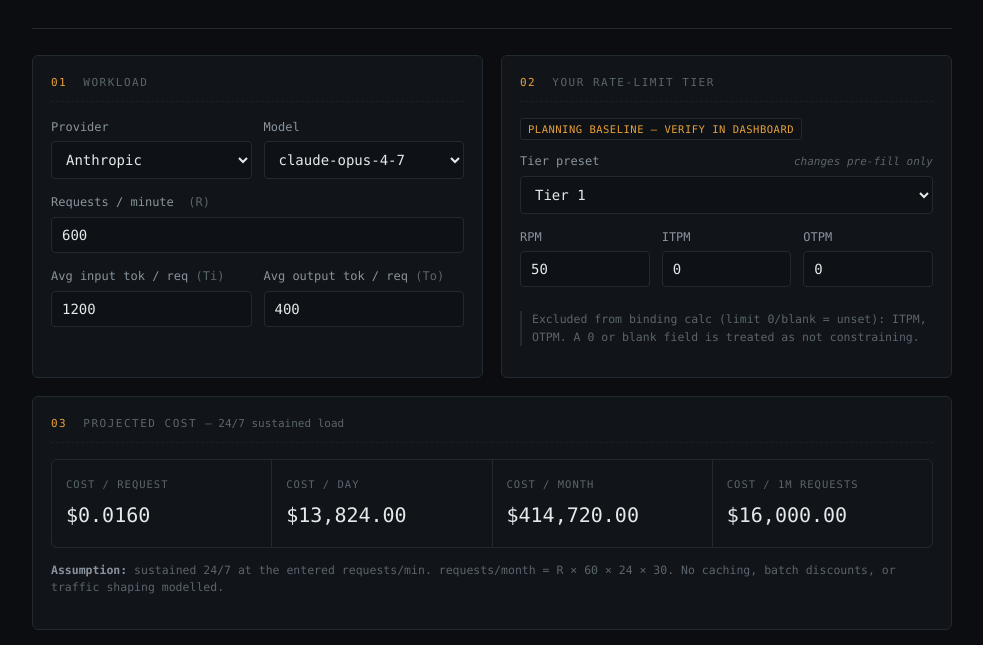
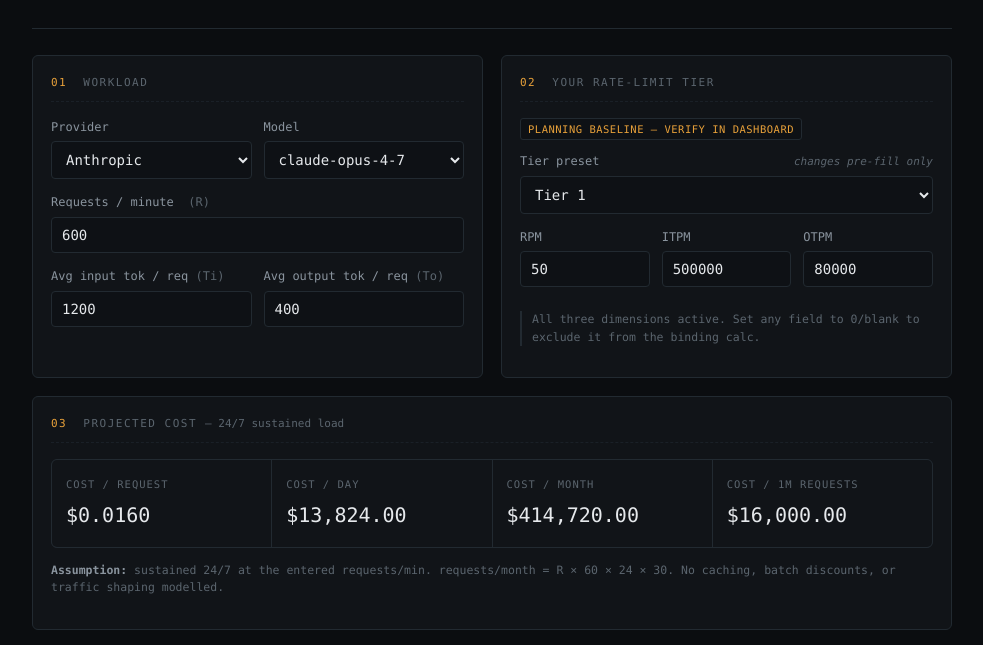
Before and after one commit to SolvoHQ/llmcapplanner, a plain HTML site: page index.html in a window 1280 px wide. Shown: the part 138-783 px from the top of the page, without its empty margins (148-1131 px from the left). Drawn offline with Linux system fonts and the light colour scheme.

Commit message:
fix: per-model Anthropic rate-limit presets + GoatCounter instrumentation
Correctness: replace the single per-tier ANTHROPIC_T4_ITPM anchor with a per-model ANTHROPIC_LIMITS table (t1/t4 rpm/itpm/otpm per model). Anthropic publishes ITPM/OTPM per model (Opus ITPM >> Sonnet at same tier), so a single per-tier number was structurally wrong. Source: platform.claude.com/docs/en/api/rate-limits, verified 2026-05-15. Pricing (MODELS) and all OpenAI numbers unchanged; footer snapshot date unchanged.

Instrumentation: add isolated GoatCounter pageview beacon (llmcapplanner.goatcounter.com), a track() triple-fallback helper, and a debounced (~1200ms) de-duped plan_computed event fired at most once per provider|model|tier combo per session when requests/min > 0. Calculator math/render untouched.

---
product-impact: refines-shape
note: LLM Cap Planner: deterministic client-side cost + 429-binding calculator, now with source-verified per-model Anthropic limits and isolated GoatCounter usage analytics.
tick-id: c400b25576024797a71cff8876dd42e6

Co-authored-by: solvo-llmcapplanner <agent@foundagent.net>

```diff
--- a/index.html
+++ b/index.html
@@ -292,16 +292,19 @@
   }
 };
 
-// Documented May-2026 anchor defaults. ITPM varies per model on Anthropic Tier 4;
-// opus uses the same 2,000,000 planning anchor as sonnet. All fields are editable.
-const ANTHROPIC_T4_ITPM = {
-  "claude-opus-4-7": 2000000,
-  "claude-sonnet-4-6": 2000000,
-  "claude-haiku-4-5": 4000000
+// Per-model Anthropic tier limits — source: platform.claude.com/docs/en/api/rate-limits, verified 2026-05-15.
+// Anthropic publishes ITPM/OTPM PER MODEL (Opus ITPM is much higher than Sonnet at the same tier),
+// so a single per-tier number is structurally wrong. All fields remain editable.
+const ANTHROPIC_LIMITS = {
+  "claude-opus-4-7":   { t1:{rpm:50, itpm:500000, otpm:80000}, t4:{rpm:4000, itpm:10000000, otpm:800000} },
+  "claude-sonnet-4-6": { t1:{rpm:50, itpm:30000,  otpm:8000},  t4:{rpm:4000, itpm:2000000,  otpm:400000} },
+  "claude-haiku-4-5":  { t1:{rpm:50, itpm:50000,  otpm:10000}, t4:{rpm:4000, itpm:4000000,  otpm:800000} }
 };
 function anthropicPreset(tier, model){
-  if (tier === "t1") return { rpm:50,   itpm:0,                          otpm:0 };
-  if (tier === "t4") return { rpm:4000, itpm:ANTHROPIC_T4_ITPM[model]||2000000, otpm:400000 };
+  const m = ANTHROPIC_LIMITS[model];
+  if (!m) return null;
+  if (tier === "t1") return { rpm:m.t1.rpm, itpm:m.t1.itpm, otpm:m.t1.otpm };
+  if (tier === "t4") return { rpm:m.t4.rpm, itpm:m.t4.itpm, otpm:m.t4.otpm };
   return null; // custom
 }
 function openaiPreset(tier){
@@ -325,6 +328,21 @@
 
 function num(el){ const v=parseFloat(el.value); return Number.isFinite(v)&&v>0 ? v : 0; }
 
+let _trackTimer = null;
+const _seenCombos = new Set();
+function scheduleTrack(){
+  clearTimeout(_trackTimer);
+  _trackTimer = setTimeout(function(){
+    const R = num(elRpm);
+    if (R <= 0) return;
+    const combo = elProvider.value + "|" + elModel.value + "|" + elTier.value;
+    if (_seenCombos.has(combo)) return;
+    _seenCombos.add(combo);
+    // recompute binding key cheaply for the payload
+    track('plan_computed', { provider: elProvider.value, model: elModel.value, tier: elTier.value });
+  }, 1200);
+}
+
 function fmtUSD(x){
   if (!Number.isFinite(x)) return "—";
   if (x === 0) return "$0.00";
@@ -343,6 +361,16 @@
 function fmtPct(x){
   if (!Number.isFinite(x)) return "—";
   return (x>=10 ? x.toFixed(0) : x.toFixed(1)) + "%";
+}
+
+function track(name, detail){
+  try { window.dispatchEvent(new CustomEvent('llmcapplanner:' + name, { detail: detail||{} })); } catch (_) {}
+  try { window.va && window.va('event', { name: name, data: detail||{} }); } catch (_) {}
+  try {
+    if (window.goatcounter && typeof window.goatcounter.count === 'function') {
+      window.goatcounter.count({ path: name, event: true, title: name });
+    }
+  } catch (_) {}
 }
 
 // ---- populate selects ----
@@ -485,6 +513,8 @@
       ? "Note: OpenAI also enforces RPD / TPD (per-day) ceilings — not modelled in v0.1."
       : "All three dimensions active. Set any field to 0/blank to exclude it from the binding calc.";
   }
+
+  scheduleTrack();
 }
 
 // ---- events ----
@@ -507,5 +537,6 @@
 // ---- init ----
 fillModels(); fillTiers(); syncProviderUI(); applyPreset(); compute();
 </script>
+<script data-goatcounter="https://llmcapplanner.goatcounter.com/count" async src="//gc.zgo.at/count.js"></script>
 </body>
 </html>
```
Also changed, not shown: 1 other file.
